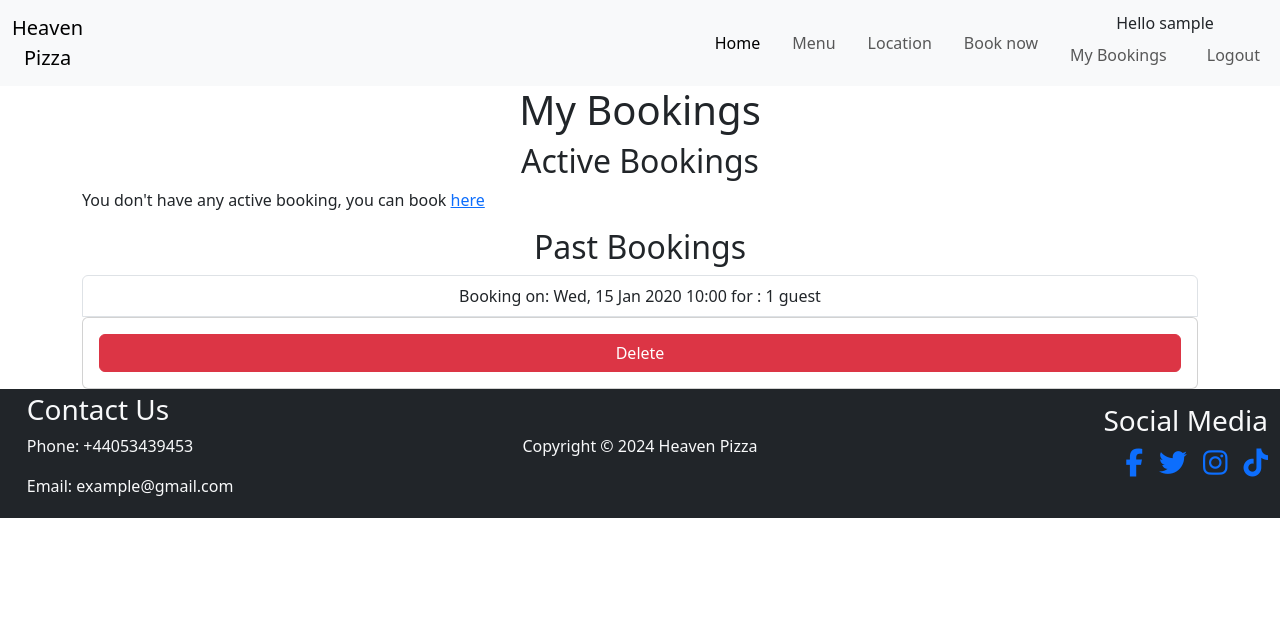
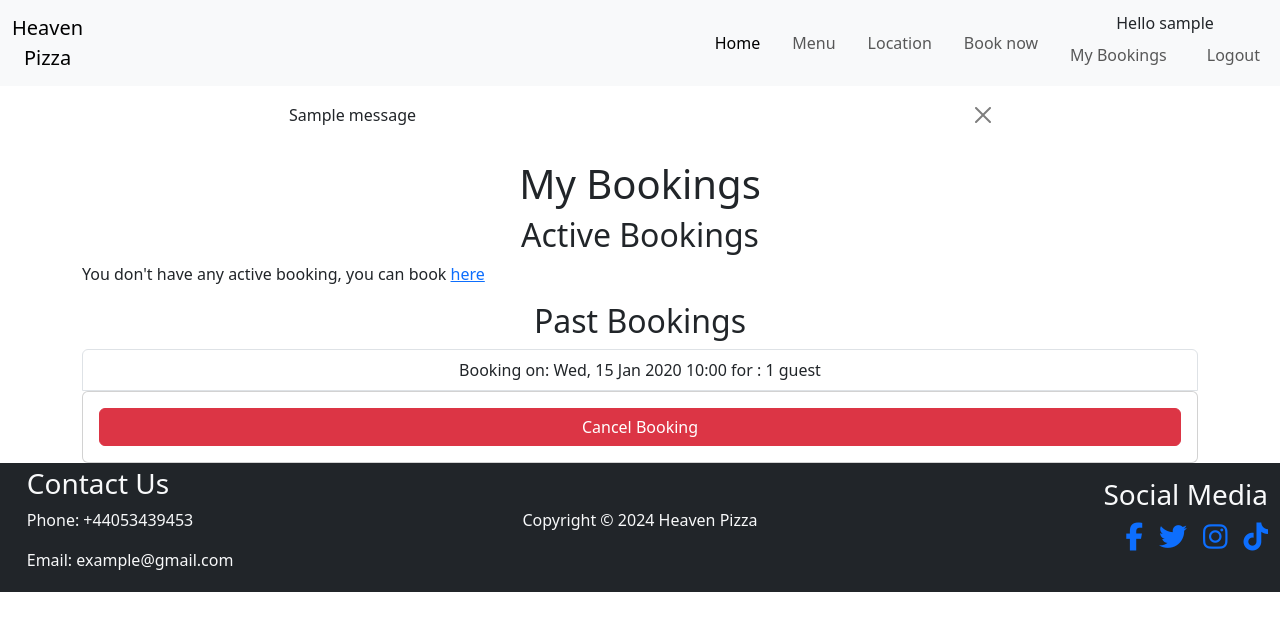
Before and after one commit to PaaulCB/Heaven-pizza, a Django app: page /booking/my-bookings/ in a window 1280 px wide, after a click that opens the changed part. Shown: the top 631 px of the page. Run offline with Django 4.2, Linux system fonts and the light colour scheme; a user stored in the database is signed in; tables that the repository leaves empty hold one stand-in row (values such as "Sample post"); one stand-in notice (Sample message) is shown; some libraries are stand-ins or nearby versions.

Commit message:
Add functionality to delete and modify bookings

```diff
--- a/booking/admin.py
+++ b/booking/admin.py
@@ -5,7 +5,7 @@ from django_summernote.admin import SummernoteModelAdmin
 admin.site.register(Table)
 @admin.register(Booking)
 class BookingAdmin(SummernoteModelAdmin):
-    list_display = ('user','booking_id')
+    list_display = ('user','booking_id','date')
     search_fields = ['user']
     list_filter = ('user','date')
 @admin.register(BookingTime)
--- a/booking/templates/booking/booking.html
+++ b/booking/templates/booking/booking.html
@@ -27,8 +27,6 @@
         <div class="text-center mb-3"><button type="submit" name="form-button" value = "find_table" class="btn btn-primary" id="find-table-btn">Find table</button></div>
         <div class="text-center mb-3" id="booking-results"></div>
     </form>
-
-
 </div>
 {% endblock %}
 {% block extras %}
--- a/booking/templates/booking/my_bookings.html
+++ b/booking/templates/booking/my_bookings.html
@@ -1,5 +1,6 @@
 {% extends 'base.html' %}
 {% url 'booking_form' as booking_url %}
+{% url 'delete_booking' as delete_booking_url %}
 {% load static %}
 {% block content %}
 <div class="container">
@@ -13,8 +14,8 @@
                 </a>
                 <div class="collapse" id="collapse{{ booking.booking_id }}">
                     <div class="card card-body text-center">
-                        <a href="#" class="btn btn-primary">Modify</a>
-                        <a href="#" class="btn btn-danger">Cancel</a>
+                        <button type="button" class="btn btn-primary" data-bs-toggle="modal" data-bs-target="#modifyModal" data-booking-id="{{ booking.booking_id }}" data-url="{% url 'modify_booking' '9999' %}">Modify Booking</button>
+                        <button type="button" class="btn btn-danger" data-bs-toggle="modal" data-bs-target="#cancelModal" data-booking-id="{{ booking.booking_id }}" data-url="{% url 'delete_booking' '9999' %}">Cancel Booking</button>
                     </div>
                 </div>
             {% empty %}
@@ -29,7 +30,7 @@
                 </a>
                 <div class="collapse" id="collapse{{ booking.booking_id }}">
                     <div class="card card-body text-center">
-                        <a href="#" class="btn btn-danger">Delete</a>
+                        <button type="button" class="btn btn-danger" data-bs-toggle="modal" data-bs-target="#cancelModal" data-booking-id="{{ booking.booking_id }}" data-url="{% url 'delete_booking' '9999' %}">Cancel Booking</button>
                     </div>
                 </div>
             {% empty %}
@@ -40,4 +41,60 @@
         <p>You don't have any booking, you can book <a href="{{booking_url}}">here</a></p>
     {% endif %}
 </div>
+<!-- Cancel booking modal-->
+<div class="modal fade" id="cancelModal" tabindex="-1" aria-labelledby="cancelModalLabel" aria-hidden="true">
+    <div class="modal-dialog">
+        <div class="modal-content">
+            <div class="modal-header">
+                <h5 class="modal-title" id="cancelModalLabel">Cancel Booking?</h5>
+                <button type="button" class="btn-close" data-bs-dismiss="modal" aria-label="Close"></button>
+            </div>
+            <div class="modal-body">
+                Are you sure?
+                This action cannot be undone.
+            </div>
+            <div class="modal-footer">
+                <button type="button" class="btn btn-secondary" data-bs-dismiss="modal">Close</button>
+                <a id="cancelConfirm" href="#" class="btn btn-danger">Confirm</a>
+            </div>
+        </div>
+    </div>
+</div>
+<!-- Modify booking modal-->
+<div class="modal fade" id="modifyModal" tabindex="-1" aria-labelledby="modifyModalLabel" aria-hidden="true">
+    <div class="modal-dialog">
+        <div class="modal-content">
+            <div class="modal-header">
+                <h5 class="modal-title" id="modifyModalLabel">Modify Booking</h5>
+                <button type="button" class="btn-close" data-bs-dismiss="modal" aria-label="Close"></button>
+            </div>
+            <div class="modal-body">
+                <div class="container">
+                    <form method="POST" action="{% url 'modify_booking' 9999%}" id="booking-form">
+                        {% csrf_token %}
+                        <div class="mb-3">
+                            <label for="number_of_guests" class="form-label">Number of guests:</label>
+                            <input type="number" class="form-control" id="number_of_guests" name="number_of_guests" required>
+                        </div>
+                        <div class="mb-3">
+                            <label for="booking_date" class="form-label">Date:</label>
+                            <input type="date" class="form-control" id="booking_date" name="booking_date" required>
+                        </div>
+                        <div class="mb-3">
+                            <label for="booking_time" class="form-label">Time:</label>
+                            <input type="time" class="form-control" id="booking_time" name="booking_time" required>
+                        </div>
+                        <div class="text-center mb-3"><button type="submit" name="form-button" value = "find_table" class="btn btn-primary" id="find-table-btn">Find table</button></div>
+                        <div class="text-center mb-3" id="booking-results"></div>
+                    </form>
+                </div>
+            </div>
+        </div>
+    </div>
+</div>
 {% endblock %}
+{% block extras %}
+<script src="{% static 'js/delete_booking.js' %}"></script>
+<script src="{% static 'js/modify_booking.js' %}"></script>
+<script src="{% static 'js/booking.js' %}"></script>
+{% endblock%}
--- a/booking/urls.py
+++ b/booking/urls.py
@@ -5,4 +5,6 @@ urlpatterns = [
     path('', views.FindBooking, name='booking_form'),
     path('booking-confirmation/', views.make_booking, name='make_booking'),
     path('my-bookings/', views.my_bookings, name='my_bookings'),
+    path('my-bookings/delete_booking/<int:booking_id>/', views.delete_booking, name='delete_booking'),
+    path('my-bookings/modify_booking/<int:booking_id>/', views.modify_booking, name='modify_booking'),
 ]
--- a/booking/views.py
+++ b/booking/views.py
@@ -1,4 +1,4 @@
-from django.shortcuts import render, get_object_or_404
+from django.shortcuts import render, get_object_or_404, redirect
 from django.utils.timezone import make_aware
 from django.utils import timezone
 from django.views.decorators.csrf import csrf_exempt
@@ -6,6 +6,7 @@ from datetime import datetime, timedelta
 from .models import Table, BookingTime, Booking
 from django.contrib import messages
 from django.http import JsonResponse
+from django.db import transaction
 # Constant to store the duration of the booking
 BOOKING_DURATION = timedelta(hours=1)
 BOOKING_INTERVAL = timedelta(minutes=30)
@@ -151,3 +152,67 @@ def my_bookings(request):
         })
     else:
         return render(request, 'booking/no_authenticated.html')
+
+
+def delete_booking(request, booking_id):
+    booking = get_object_or_404(Booking, pk=booking_id)
+    if booking.user == request.user:
+        booking.delete()
+        messages.add_message(request, messages.SUCCESS, 'Booking deleted!')
+    else:
+        messages.add_message(request, messages.ERROR, 'You can only delete your own bookings!')
+
+    return redirect('my_bookings')
+
+
+def modify_booking(request, booking_id):
+    booking = get_object_or_404(Booking, pk=booking_id)
+    guests=request.POST.get('number_of_guests')
+    button = request.POST.get('form-button')
+    booking_datetime = None
+    table_id= None
+    if button == 'make-booking':
+        booking_date = request.POST.get('booking_date')
+        booking_time = request.POST.get('booking_time')
+        # Convert date and time to datetime
+        booking_datetime = datetime.strptime(f'{booking_date} {booking_time}', '%Y-%m-%d %H:%M')
+        # Make booking_time aware
+        booking_datetime = make_aware(booking_datetime)
+        table_id = request.POST.get('table_id')
+    elif button == 'book-option-1':
+        date = request.POST.get('option-1-time')
+        date = date.rstrip('Z')
+        booking_datetime = make_aware(datetime.fromisoformat(date))
+        table_id = request.POST.get('option-1-table_id')
+    elif button == 'book-option-2':
+        date = request.POST.get('option-2-time')
+        date = date.rstrip('Z')
+        booking_datetime = make_aware(datetime.fromisoformat(date))
+        table_id = request.POST.get('option-2-table_id')
+    elif button == 'book-option-3':
+        date = request.POST.get('option-3-time')
+        date = date.rstrip('Z')
+        booking_datetime = make_aware(datetime.fromisoformat(date))
+        table_id = request.POST.get('option-3-table_id')
+
+    if booking.user == request.user:
+        booking.date = booking_datetime
+        booking.number_of_guests = guests
+        #Delete the outdated bookingtime instances
+        BookingTime.objects.filter(booking=booking).delete()
+        booking.save()
+        #Set start and end time
+        start_time = booking_datetime
+        end_time = start_time + BOOKING_DURATION
+        # Split the tables ids
+        table_ids = table_id.split('-')
+        for table_id in table_ids:
+            # Get tables
+            table = get_object_or_404(Table, table_id=table_id)
+            #BookingTime instance
+            booking_time = BookingTime(booking = booking, table = table, start_time = start_time, end_time = end_time)
+            booking_time.save()
+        messages.add_message(request, messages.SUCCESS, 'Booking modified!')
+    else:
+        messages.add_message(request, messages.ERROR, 'You can only modify your own bookings!')
+    return redirect('my_bookings')
--- /dev/null
+++ b/static/js/delete_booking.js
@@ -0,0 +1,6 @@
+$('#cancelModal').on('show.bs.modal', function (event) {
+    var button = $(event.relatedTarget);// Get the button that opened the modal
+    var bookingId = button.data('booking-id'); // Extract the booking_id form the data-booking_id
+    var deleteUrl = button.data('url').replace('9999', bookingId);; //Get the url fron data-url and replace 9999 with bookingId
+    $('#cancelConfirm').attr('href', deleteUrl);
+});
--- /dev/null
+++ b/static/js/modify_booking.js
@@ -0,0 +1,6 @@
+$('#modifyModal').on('show.bs.modal', function (event) {
+    var button = $(event.relatedTarget);// Get the button that opened the modal
+    var bookingId = button.data('booking-id'); // Extract the booking_id form the data-booking_id
+    var modifyUrl = button.data('url').replace('9999', bookingId);; //Get the url fron data-url and replace 9999 with bookingId
+    $('#booking-form').attr('action', modifyUrl);
+});
--- a/templates/base.html
+++ b/templates/base.html
@@ -78,8 +78,21 @@
                 </div>
             </div>
         </nav>
-
     </header>
+    <!--Django messeges-->
+    <div class="container">
+        <div class="row">
+            <div class="col-md-8 offset-md-2">
+                {% for message in messages %}
+                <div class="alert {{ message.tags }} alert-dismissible
+          fade show" id="msg" role="alert">
+                    {{ message | safe }}
+                    <button type="button" class="btn-close" data-bs-dismiss="alert" aria-label="Close"></button>
+                </div>
+                {% endfor %}
+            </div>
+        </div>
+    </div>
     <main>
         {% block content %}{% endblock %}
     </main>
```
